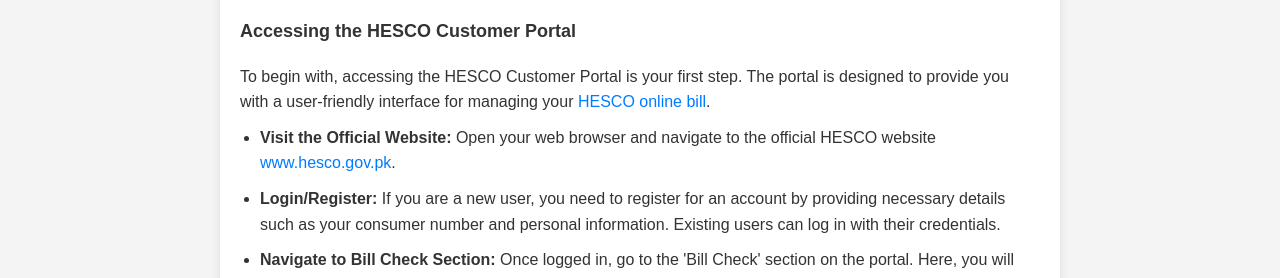
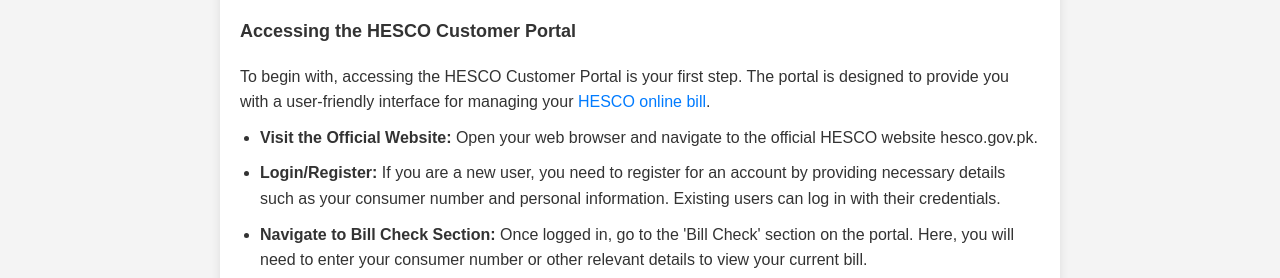
Before and after one commit to roberthinsom/hesco-online-bill, a plain HTML site: page index.html in a window 1280 px wide. Shown: the part 473-751 px from the top of the page. Drawn offline with Linux system fonts and the light colour scheme.

Commit message:
Update index.html

```diff
--- a/index.html
+++ b/index.html
@@ -86,7 +86,7 @@
         <h3>Accessing the HESCO Customer Portal</h3>
         <p>To begin with, accessing the HESCO Customer Portal is your first step. The portal is designed to provide you with a user-friendly interface for managing your <a href="https://billingchecker.pk/hesco-online-bill/">HESCO online bill</a>.</p>
         <ul>
-            <li><strong>Visit the Official Website:</strong> Open your web browser and navigate to the official HESCO website <a href="http://www.hesco.gov.pk">www.hesco.gov.pk</a>.</li>
+            <li><strong>Visit the Official Website:</strong> Open your web browser and navigate to the official HESCO website hesco.gov.pk.</li>
             <li><strong>Login/Register:</strong> If you are a new user, you need to register for an account by providing necessary details such as your consumer number and personal information. Existing users can log in with their credentials.</li>
             <li><strong>Navigate to Bill Check Section:</strong> Once logged in, go to the 'Bill Check' section on the portal. Here, you will need to enter your consumer number or other relevant details to view your current bill.</li>
         </ul>
```
